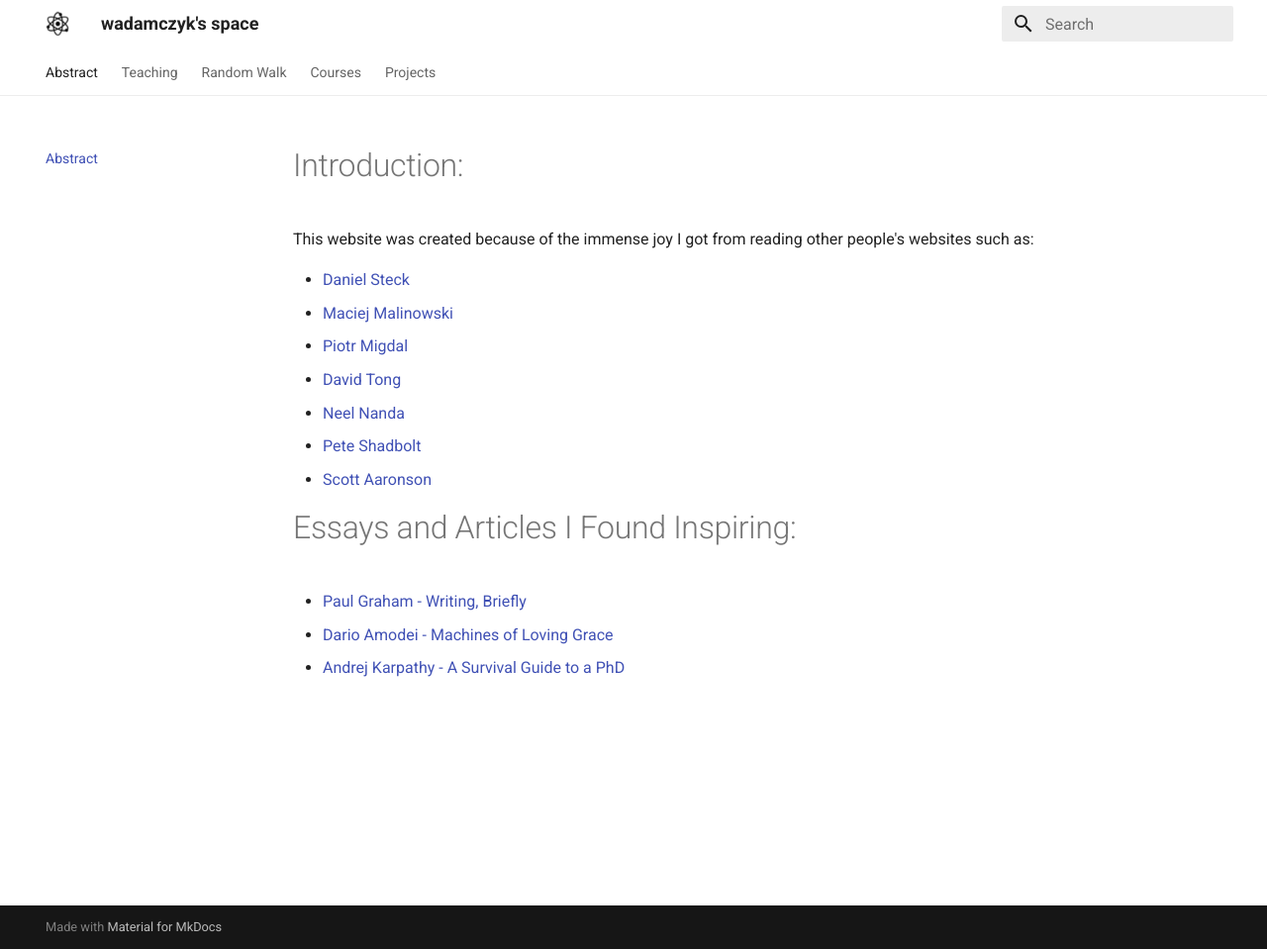
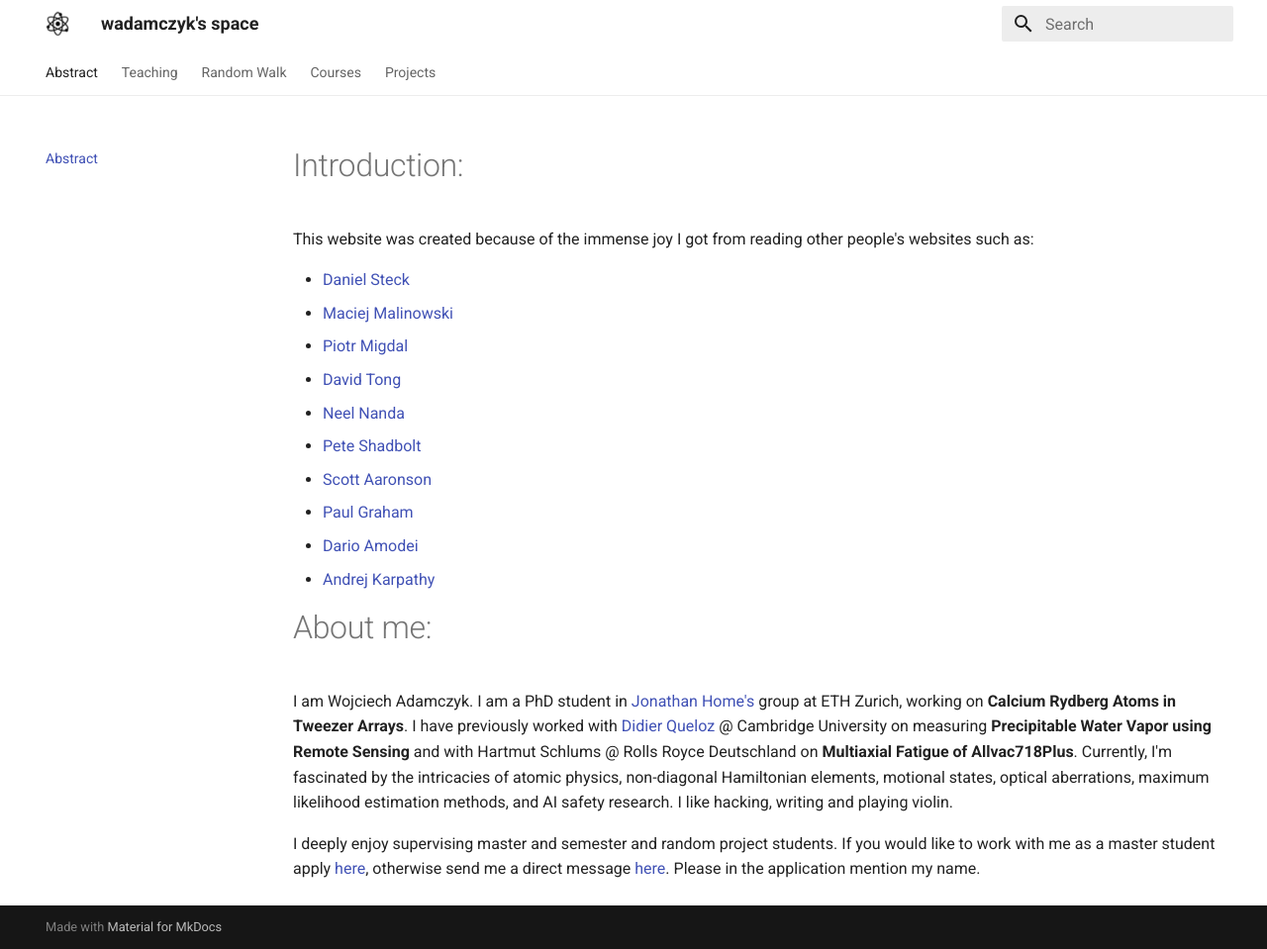
Before and after one commit to wojtekadamczyk3/wadamczyk, an MkDocs documentation site: the page built from docs/index.md, in a window 1280 px wide and 959 px high. Shown: the whole window at 99% size. Built offline with MkDocs 1.6.1 and Material for MkDocs 9.7.7, drawn with Linux system fonts in a browser that asks for light colours.

Commit message:
about me section

```diff
--- a/docs/index.md
+++ b/docs/index.md
@@ -9,8 +9,21 @@ This website was created because of the immense joy I got from reading other peo
 - [Neel Nanda](https://www.neelnanda.io)
 - [Pete Shadbolt](https://peteshadbolt.co.uk)
 - [Scott Aaronson](https://scottaaronson.blog)
+- [Paul Graham](https://paulgraham.com)
+- [Dario Amodei](https://www.darioamodei.com)
+- [Andrej Karpathy](https://karpathy.ai)
 
-# Essays and Articles I Found Inspiring:
+# About me:
+I am Wojciech Adamczyk.
+I am a PhD student in [Jonathan Home's](https://tiqi.ethz.ch) group at ETH Zurich, working on **Calcium Rydberg Atoms in Tweezer Arrays**. I have previously worked
+with [Didier Queloz](https://www.lclu.cam.ac.uk) @ Cambridge University on measuring
+**Precipitable Water Vapor using Remote Sensing** and with Hartmut Schlums @ Rolls
+Royce Deutschland on **Multiaxial Fatigue of Allvac718Plus**. Currently, I'm fascinated by the intricacies of atomic physics, non-diagonal Hamiltonian elements, motional states, optical aberrations, maximum likelihood estimation methods, and AI safety research. I like hacking, writing and playing violin.
+
+I deeply enjoy supervising master and semester and random project students. If you would like to work with me as a master student apply [here](tiqi-application@lists.phys.ethz.ch), otherwise send me a direct message [here](wadamczyk@phys.ethz.ch). Please in the application mention my name.
+
+
+<!-- # Essays and Articles I Found Inspiring:
 - [Paul Graham - Writing, Briefly](https://paulgraham.com/goodwriting.html)
 - [Dario Amodei - Machines of Loving Grace](https://www.darioamodei.com/essay/machines-of-loving-grace)
-- [Andrej Karpathy - A Survival Guide to a PhD](https://karpathy.github.io/2016/09/07/phd/)
+- [Andrej Karpathy - A Survival Guide to a PhD](https://karpathy.github.io/2016/09/07/phd/) -->
```
